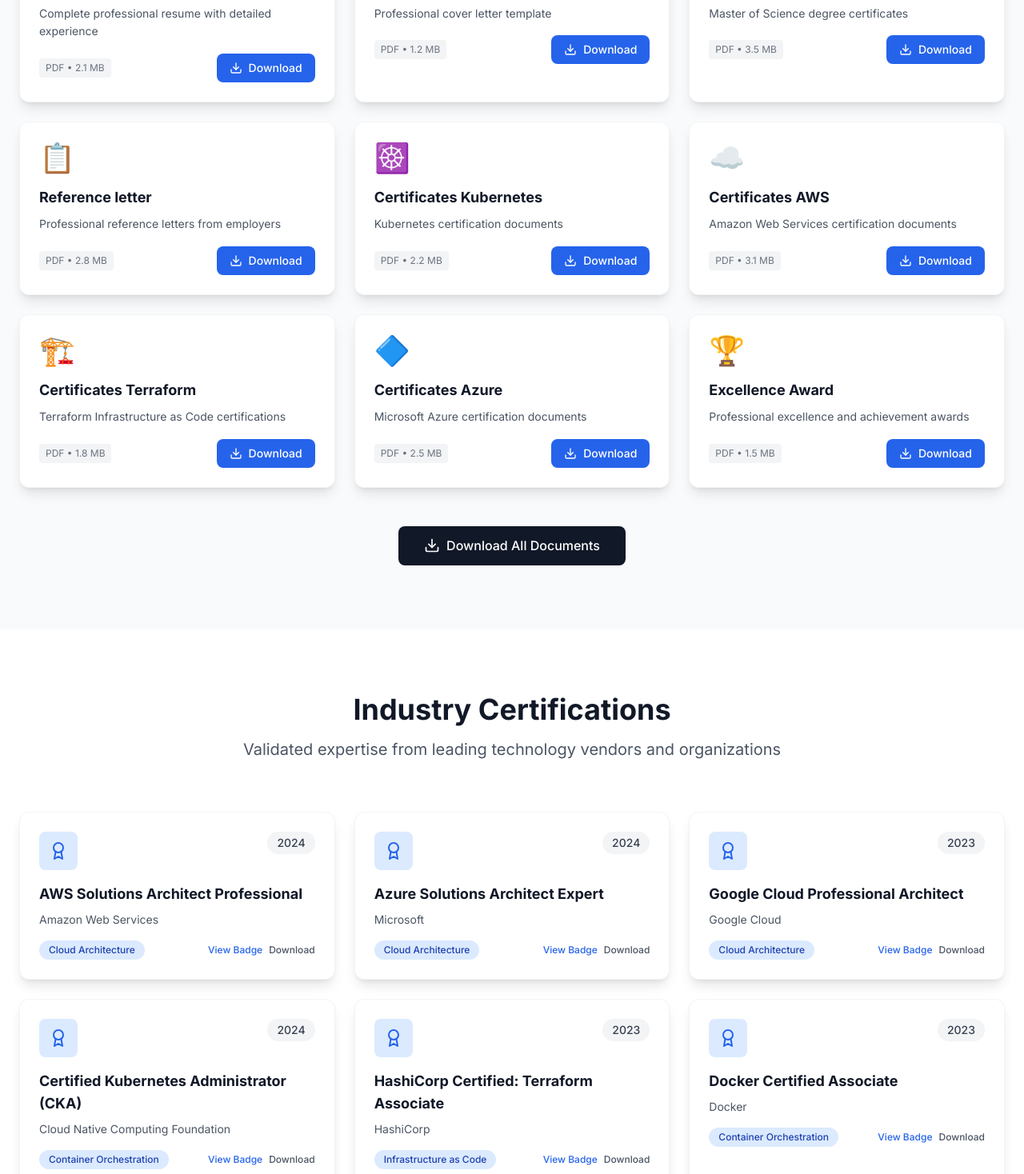
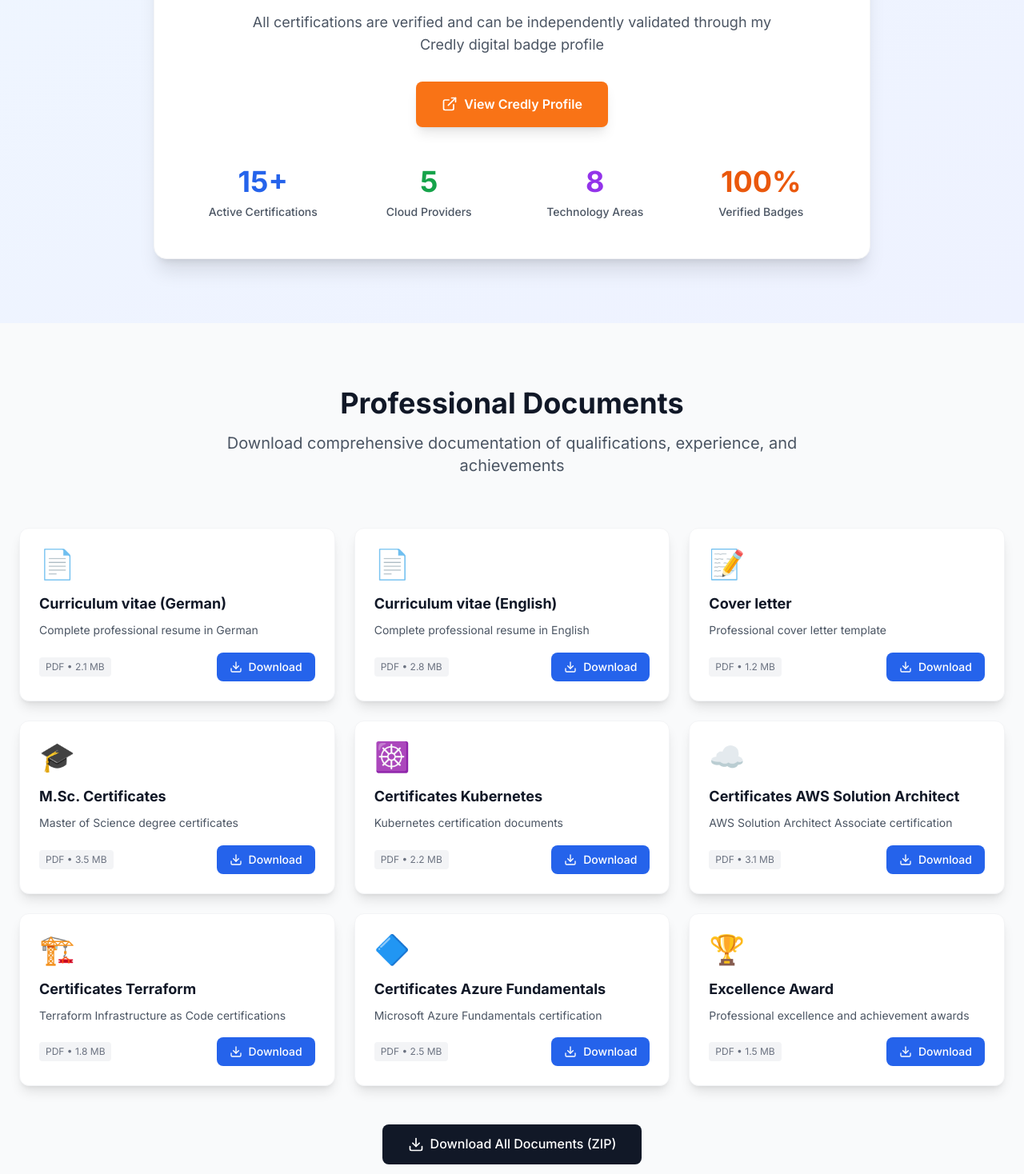
Before and after one commit to abhikghosh12/abhik.cloud, a Next.js app: page /certificates in a window 1280 px wide. Shown: the part 862-2330 px from the top of the page at 80% size. Built offline with nearby package versions, Linux system fonts and the light colour scheme.

Commit message:
added all pages

```diff
--- a/app/certificates/page.tsx
+++ b/app/certificates/page.tsx
@@ -3,11 +3,38 @@
 import { motion } from 'framer-motion'
 import { Download, ExternalLink, Award, Filter } from 'lucide-react'
 import { useState } from 'react'
+import JSZip from 'jszip'
 import Navbar from '../components/Navbar'
 import Footer from '../components/Footer'
 
 export default function CertificatesPage() {
   const [activeFilter, setActiveFilter] = useState('All')
+
+  const downloadAllDocuments = async () => {
+    const zip = new JSZip()
+
+    try {
+      // Fetch all PDF files and add to ZIP
+      for (const doc of documents) {
+        const response = await fetch(doc.file)
+        const blob = await response.blob()
+        zip.file(`${doc.title}.pdf`, blob)
+      }
+
+      // Generate ZIP file and download
+      const zipBlob = await zip.generateAsync({ type: 'blob' })
+      const link = document.createElement('a')
+      link.href = URL.createObjectURL(zipBlob)
+      link.download = 'Abhik_Ghosh_All_Documents.zip'
+      document.body.appendChild(link)
+      link.click()
+      document.body.removeChild(link)
+      URL.revokeObjectURL(link.href)
+    } catch (error) {
+      console.error('Error creating ZIP file:', error)
+      alert('Error downloading files. Please try again.')
+    }
+  }
 
   const filters = [
     'All', 'Cloud Architecture', 'Container Orchestration', 'Infrastructure as Code',
@@ -15,15 +42,15 @@
   ]
 
   const documents = [
-    { title: 'Curriculum vitae', description: 'Complete professional resume with detailed experience', size: '2.1 MB', icon: '📄', file: '/Certificates/Lebenslauf_Ghosh_Abhik.pdf' },
-    { title: 'Cover letter', description: 'Professional cover letter template', size: '1.2 MB', icon: '📝', file: '/Certificates/EN_Ghosh_Abhik.pdf' },
-    { title: 'M.Sc. Certificates', description: 'Master of Science degree certificates', size: '3.5 MB', icon: '🎓', file: '/Certificates/1690817489161.pdf' },
-    { title: 'Reference letter', description: 'Professional reference letters from employers', size: '2.8 MB', icon: '📋', file: '/Certificates/50477187_EN_Ghosh_Abhik_Short.pdf' },
+    { title: 'Curriculum vitae (German)', description: 'Complete professional resume in German', size: '2.1 MB', icon: '📄', file: '/Certificates/Lebenslauf_Ghosh_Abhik.pdf' },
+    { title: 'Curriculum vitae (English)', description: 'Complete professional resume in English', size: '2.8 MB', icon: '📄', file: '/Certificates/EN_Ghosh_Abhik.pdf' },
+    { title: 'Cover letter', description: 'Professional cover letter template', size: '1.2 MB', icon: '📝', file: '/Certificates/50477187_EN_Ghosh_Abhik_Short.pdf' },
+    { title: 'M.Sc. Certificates', description: 'Master of Science degree certificates', size: '3.5 MB', icon: '🎓', file: '/Certificates/M.SC.pdf' },
     { title: 'Certificates Kubernetes', description: 'Kubernetes certification documents', size: '2.2 MB', icon: '☸️', file: '/Certificates/Certified Kubernetes Administrator (CKA).pdf' },
-    { title: 'Certificates AWS', description: 'Amazon Web Services certification documents', size: '3.1 MB', icon: '☁️', file: '/Certificates/AWS certified Solution Architect- Associate.pdf' },
+    { title: 'Certificates AWS Solution Architect', description: 'AWS Solution Architect Associate certification', size: '3.1 MB', icon: '☁️', file: '/Certificates/AWS certified Solution Architect- Associate.pdf' },
     { title: 'Certificates Terraform', description: 'Terraform Infrastructure as Code certifications', size: '1.8 MB', icon: '🏗️', file: '/Certificates/Terraform Associate.pdf' },
-    { title: 'Certificates Azure', description: 'Microsoft Azure certification documents', size: '2.5 MB', icon: '🔷', file: '/Certificates/Exam AZ-900  Microsoft Azure Fundamentals.pdf' },
-    { title: 'Excellence Award', description: 'Professional excellence and achievement awards', size: '1.5 MB', icon: '🏆', file: '/Certificates/AWS Certified Cloud Practitioner.pdf' }
+    { title: 'Certificates Azure Fundamentals', description: 'Microsoft Azure Fundamentals certification', size: '2.5 MB', icon: '🔷', file: '/Certificates/Exam AZ-900  Microsoft Azure Fundamentals.pdf' },
+    { title: 'Excellence Award', description: 'Professional excellence and achievement awards', size: '1.5 MB', icon: '🏆', file: '/Certificates/excellence_award.pdf' }
   ]
 
   const certifications = [
@@ -50,7 +77,7 @@
       <Navbar />
 
       {/* Professional Header */}
-      <section className="bg-gradient-to-br from-blue-600 via-blue-700 to-blue-800 text-white py-20">
+      <section className="bg-gradient-to-br from-blue-600 via-blue-700 to-blue-800 text-white py-24 mt-16">
         <div className="container mx-auto px-6">
           <motion.div
             initial={{ opacity: 0, y: 20 }}
@@ -105,6 +132,51 @@
         </div>
       </section>
 
+      {/* Credly Verification Section */}
+      <section className="py-20 bg-gradient-to-br from-blue-50 to-indigo-50">
+        <div className="container mx-auto px-6">
+          <div className="bg-white p-12 rounded-2xl shadow-xl text-center max-w-4xl mx-auto border border-gray-100">
+            <div className="mb-8">
+              <div className="w-20 h-20 bg-orange-500 rounded-2xl flex items-center justify-center mx-auto mb-6">
+                <img src="/Site Files-download/Credly.PNG" alt="Credly Logo" className="w-12 h-12" />
+              </div>
+              <h3 className="text-3xl font-bold text-gray-900 mb-4">Verify My Credentials</h3>
+              <p className="text-gray-600 text-lg mb-8 max-w-2xl mx-auto">
+                All certifications are verified and can be independently validated through my Credly digital badge profile
+              </p>
+              <a
+                href="https://www.credly.com/users/abhik-ghosh.941f4a38/badges#credly"
+                target="_blank"
+                rel="noopener noreferrer"
+                className="bg-orange-500 text-white px-8 py-4 rounded-lg font-semibold hover:bg-orange-600 transition-colors inline-flex items-center gap-2 shadow-lg"
+              >
+                <ExternalLink size={20} />
+                View Credly Profile
+              </a>
+            </div>
+
+            <div className="grid grid-cols-2 md:grid-cols-4 gap-8 mt-12">
+              <div className="text-center">
+                <div className="text-4xl font-bold text-blue-600 mb-2">15+</div>
+                <div className="text-sm text-gray-600 font-medium">Active Certifications</div>
+              </div>
+              <div className="text-center">
+                <div className="text-4xl font-bold text-green-600 mb-2">5</div>
+                <div className="text-sm text-gray-600 font-medium">Cloud Providers</div>
+              </div>
+              <div className="text-center">
+                <div className="text-4xl font-bold text-purple-600 mb-2">8</div>
+                <div className="text-sm text-gray-600 font-medium">Technology Areas</div>
+              </div>
+              <div className="text-center">
+                <div className="text-4xl font-bold text-orange-600 mb-2">100%</div>
+                <div className="text-sm text-gray-600 font-medium">Verified Badges</div>
+              </div>
+            </div>
+          </div>
+        </div>
+      </section>
+
       {/* Professional Documents */}
       <section className="py-20">
         <div className="container mx-auto px-6">
@@ -136,7 +208,8 @@
                   <span className="text-xs text-gray-500 bg-gray-100 px-2 py-1 rounded">PDF • {doc.size}</span>
                   <a
                     href={doc.file}
-                    download
+                    target="_blank"
+                    rel="noopener noreferrer"
                     className="bg-blue-600 text-white px-4 py-2 rounded-lg text-sm font-medium hover:bg-blue-700 transition-colors flex items-center gap-2"
                   >
                     <Download size={16} />
@@ -148,13 +221,13 @@
           </div>
 
           <div className="text-center">
-            <a
-              href="#all-downloads"
+            <button
+              onClick={downloadAllDocuments}
               className="bg-gray-900 text-white px-8 py-3 rounded-lg font-medium hover:bg-gray-800 transition-colors inline-flex items-center gap-2"
             >
               <Download size={20} />
-              Download All Documents
-            </a>
+              Download All Documents (ZIP)
+            </button>
           </div>
         </div>
       </section>
@@ -196,9 +269,14 @@
                     {cert.category}
                   </span>
                   <div className="flex gap-2">
-                    <button className="text-blue-600 hover:text-blue-800 text-xs font-medium transition-colors">
+                    <a
+                      href="https://www.credly.com/users/abhik-ghosh.941f4a38/badges#credly"
+                      target="_blank"
+                      rel="noopener noreferrer"
+                      className="text-blue-600 hover:text-blue-800 text-xs font-medium transition-colors"
+                    >
                       View Badge
-                    </button>
+                    </a>
                     <button className="text-gray-600 hover:text-gray-800 text-xs font-medium transition-colors">
                       Download
                     </button>
--- a/app/components/DynamicResume.tsx
+++ b/app/components/DynamicResume.tsx
@@ -198,7 +198,7 @@
           <div className="space-y-16">
 
           {/* Professional Experience Section */}
-          <section id="experience">
+          <section id="experience" className="scroll-mt-32">
             <motion.h2
               initial={{ opacity: 0, y: 20 }}
               whileInView={{ opacity: 1, y: 0 }}
@@ -411,7 +411,7 @@
           </section>
 
           {/* Education Section */}
-          <section id="education">
+          <section id="education" className="scroll-mt-32">
             <motion.h2
               initial={{ opacity: 0, y: 20 }}
               whileInView={{ opacity: 1, y: 0 }}
--- a/app/contact/page.tsx
+++ b/app/contact/page.tsx
@@ -99,7 +99,7 @@
       <Navbar />
 
       {/* Professional Header */}
-      <section className="bg-gradient-to-br from-blue-600 via-blue-700 to-blue-800 text-white py-16">
+      <section className="bg-gradient-to-br from-blue-600 via-blue-700 to-blue-800 text-white py-24 mt-16">
         <div className="container mx-auto px-6">
           <div className="text-center max-w-4xl mx-auto">
             <h1 className="text-4xl lg:text-6xl font-bold mb-6">
--- a/app/projects/page.tsx
+++ b/app/projects/page.tsx
@@ -44,7 +44,7 @@
       <Navbar />
 
       {/* Professional Header */}
-      <section className="bg-gradient-to-br from-blue-600 via-blue-700 to-blue-800 text-white py-16">
+      <section className="bg-gradient-to-br from-blue-600 via-blue-700 to-blue-800 text-white py-24 mt-16">
         <div className="container mx-auto px-6">
           <div className="text-center max-w-4xl mx-auto">
             <h1 className="text-4xl lg:text-6xl font-bold mb-6">
```
Also changed, not shown: package.json (+9 -8 lines), 2 other files (tests, documents, lock files or other folders).
